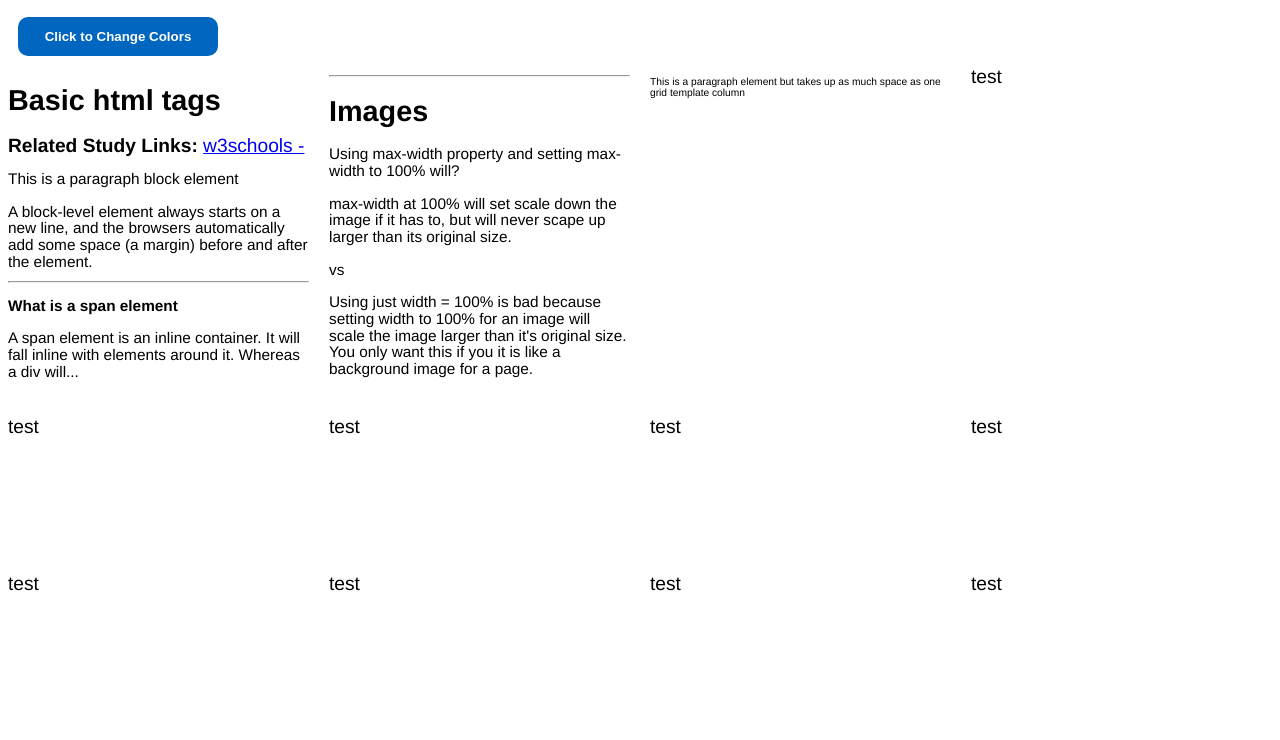
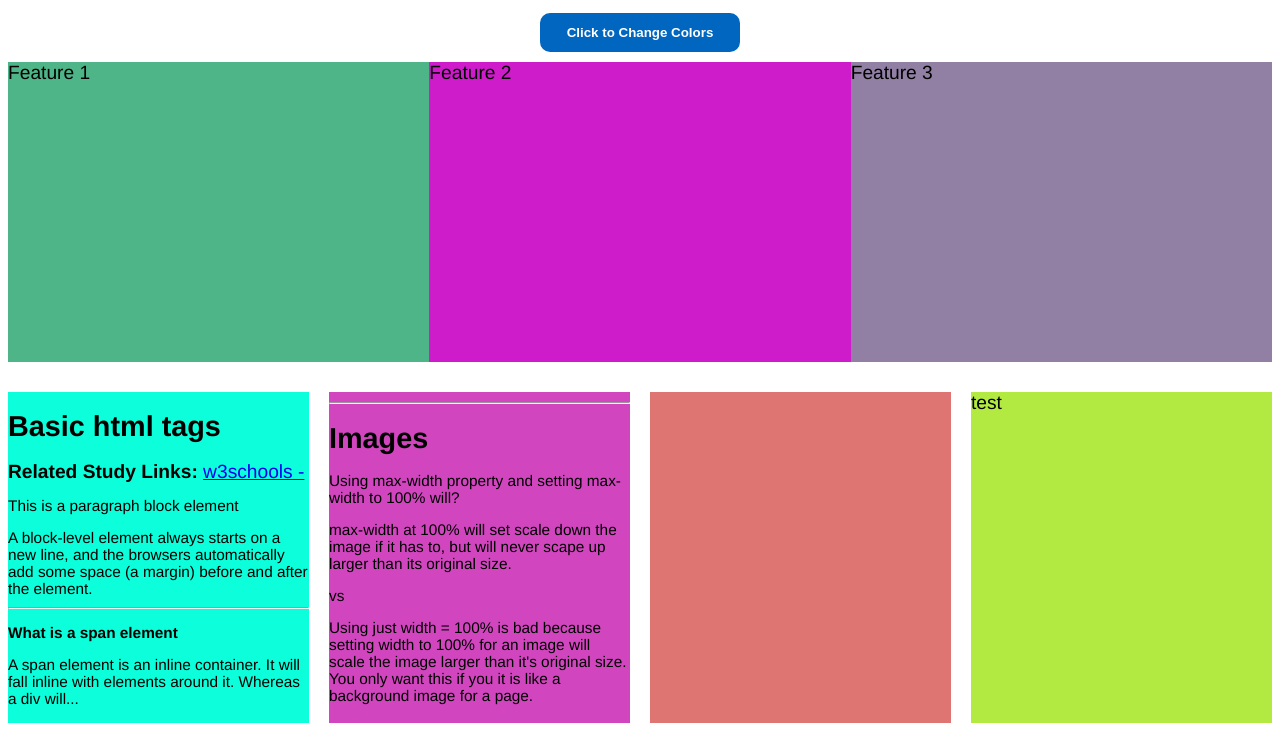
Before and after one commit to KimiEatsCode/CSS-Grid-Refresh, a plain HTML site: page index.html in a window 1280 px wide. Shown: the part 73-813 px from the top of the page. Drawn offline with nearby package versions, Linux system fonts and the light colour scheme.

Commit message:
updated css, html, js of css grid practice

```diff
--- a/index.html
+++ b/index.html
@@ -11,36 +11,46 @@
     <!--there is a meta tag to refresh the page-->
     <meta name="refresh" content="30">
     <meta name="viewport" content="width=device-width, initial-scale=1.0">
-
+    <script src="https://ajax.googleapis.com/ajax/libs/jquery/3.6.4/jquery.min.js"></script>
     <title>Title of this webpage shows in google results as title of search result and title on tab of browser</title>
     <!-- <link rel="stylesheet" href="cssgrid.css"> -->
     <style>
-
         body {
-    font-size:16px;
+            font-size: 16px;
             font-family: "Helvetica", "sans-serif";
         }
 
-p, div {
+        p,
+        div {
             font-size: 0.8em;
-    line-height:1.1em;
+            line-height: 1.1em;
         }
 
         .container {
-    display:grid;
+            display: grid;
             /*must have grid for display to enable css grid*/
-    height:100vh;
+            height: 100vh;
             /*100vh is good to make container stretch to vertical height of screen*/
-    width:100%;
+            width: 100%;
             /* grid-template-columns: 25% 25% 25% 25%; */
-    grid-template-columns: repeat(4,1fr);
-    grid-template-rows: repeat(4,1fr);
+            grid-template-columns: repeat(4, 1fr);
+            grid-template-rows: repeat(4, 1fr);
             column-gap: 20px;
-    row-gap:20px;
+            row-gap: 20px;
+        }
+
+        .feature-boxes-container {
+            display: grid;
+            height: 300px;
+            width: 100%;
+            grid-template-columns: repeat(3, 1fr);
+            grid-template-rows: 300px;
+            row-gap: 20px;
+            margin-bottom: 30px;
         }
 
         .box {
-    font-size:1.5em;
+            font-size: 1.5em;
         }
 
 
@@ -48,29 +58,34 @@ button {
             background: #0066bf;
             border: none;
             padding: 10px;
-    margin:10px;
+            margin: 10px;
             color: #fff;
             font-weight: bold;
-    border-radius:10px;
-    width:200px;
-    height:auto;
-    border:2px solid #0066bf;
+            border-radius: 10px;
+            width: 200px;
+            height: auto;
+            border: 2px solid #0066bf;
         }
 
         button:hover {
-    background-color:#c1e2ff;
-    color:#0066bf;
-    border:2px solid #0066bf;
+            background-color: #c1e2ff;
+            color: #0066bf;
+            border: 2px solid #0066bf;
         }
     </style>
 </head>
 
 <body>
-
+    <div style="text-align:center;padding-top:20px">
         <h1>CSS Grid Knowledge Refresh</h1>
 
         <button onClick="changeColors()">Click to Change Colors</button>
-
+    </div>
+    <div class="feature-boxes-container">
+        <div class="box">Feature 1</div>
+        <div class="box">Feature 2</div>
+        <div class="box">Feature 3</div>
+    </div>
     <div class="container">
         <div class="box">
             <h2>Basic html tags</h2>
@@ -99,7 +114,7 @@ button:hover {
                 it's
                 original size. You only want this if you it is like a background image for a page. </p>
         </div>
-        <p class="box2">This is a paragraph element but takes up as much space as one grid template column</p>
+        <div class="box"></div>
         <div class="box">test</div>
 
         <div class="box">test</div>
@@ -136,5 +151,7 @@ $(".box").each(function () {
     function changeColors() {
         return location.reload();
     };
+
 </script>
+
 </html>
```
Lines whose indentation alone changed are shown as unchanged.
